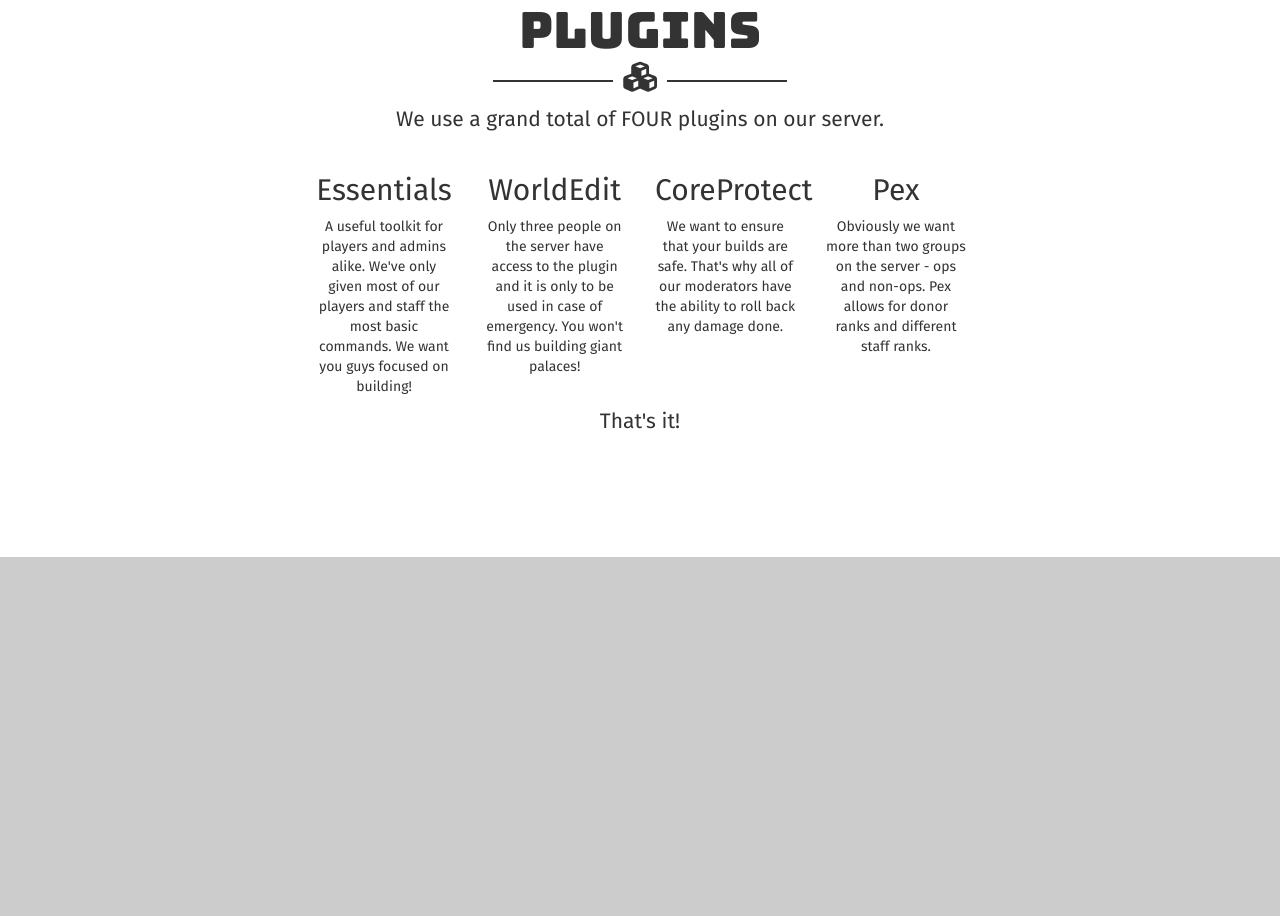
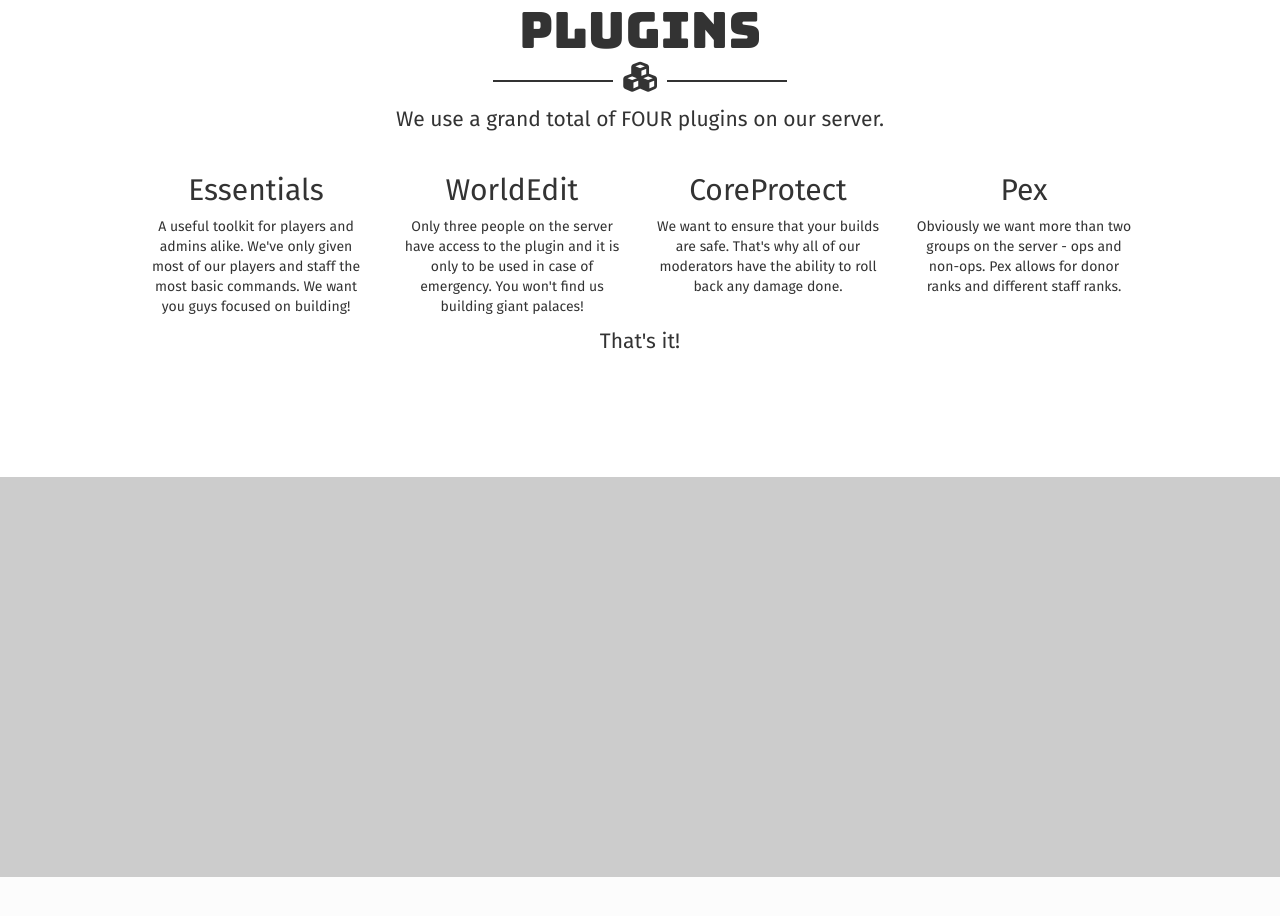
Before and after one commit to VolitionDevelopment/Endermite, a plain HTML site: page index.html in a window 1280 px wide. Shown: the part 4149-5065 px from the top of the page. Drawn offline with nearby package versions, Linux system fonts and the light colour scheme; a web font is replaced by a local one.

Commit message:
Fixed plugins

```diff
--- a/index.html
+++ b/index.html
@@ -138,21 +138,21 @@
             	</div>
 		<p class="lead">We use a grand total of FOUR plugins on our server.</p>
 		<div class="row">
-			<div class="col-md-2 col-md-offset-2">
+			<div class="col-md-3">
 				<h3>Essentials</h3>
 				<p>A useful toolkit for players and admins alike. We've only given most of our players and staff the most basic commands. We want you guys focused on building!</p>
 			</div>
-			<div class="col-md-2">
+			<div class="col-md-3">
 				<h3>WorldEdit</h3>
 				<p>Only three people on the server have access to the plugin and it is only to be used in case of emergency. You won't find us building giant palaces!</p>
 			</div>
 
-			<div class="col-md-2">
+			<div class="col-md-3">
 				<h3>CoreProtect</h3>
 				<p>We want to ensure that your builds are safe. That's why all of our moderators have the ability to roll back any damage done.</p>
 			</div>
 
-			<div class="col-md-2">
+			<div class="col-md-3">
 				<h3>Pex</h3>
 				<p>Obviously we want more than two groups on the server - ops and non-ops. Pex allows for donor ranks and different staff ranks.</p>
 			</div>
```
